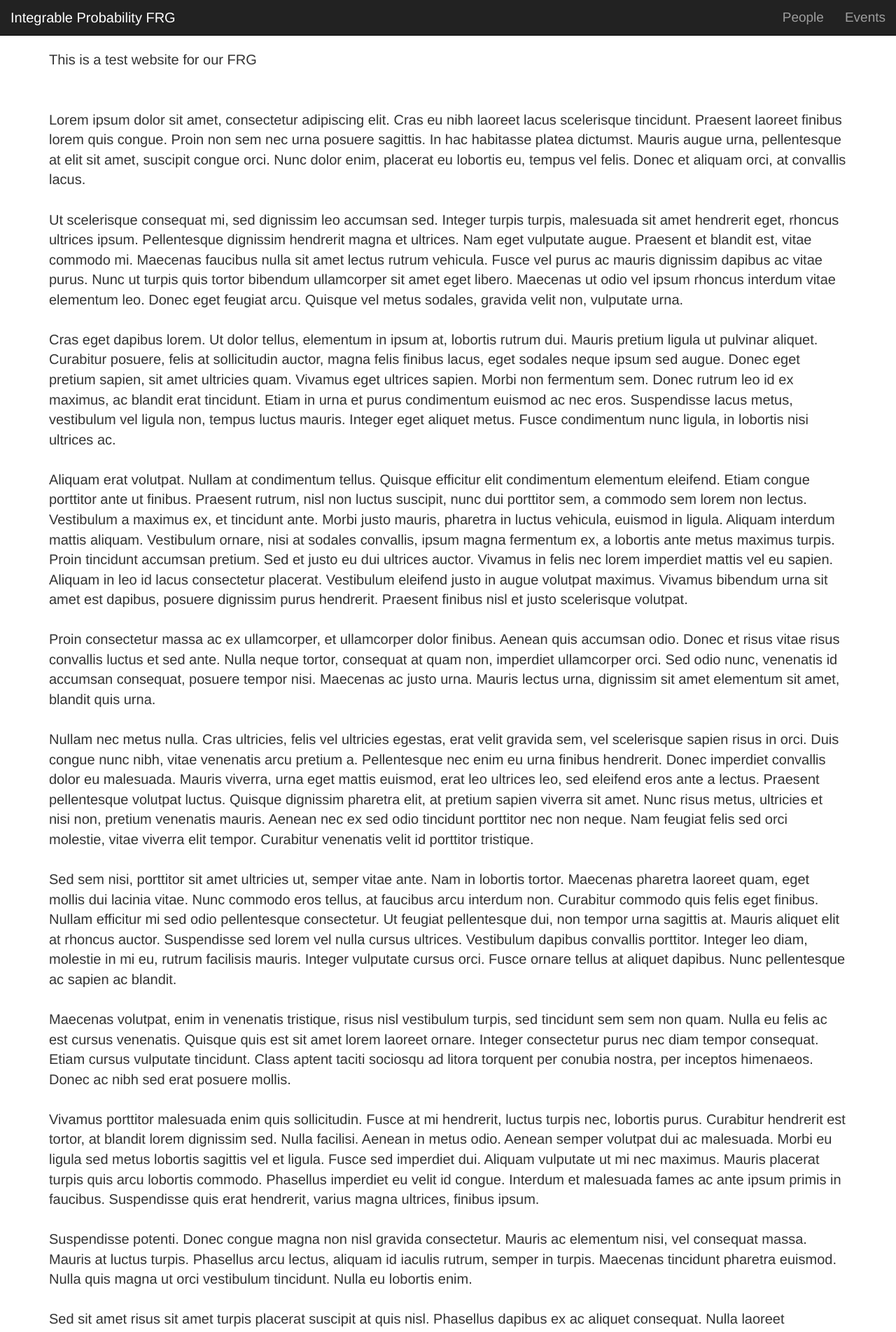
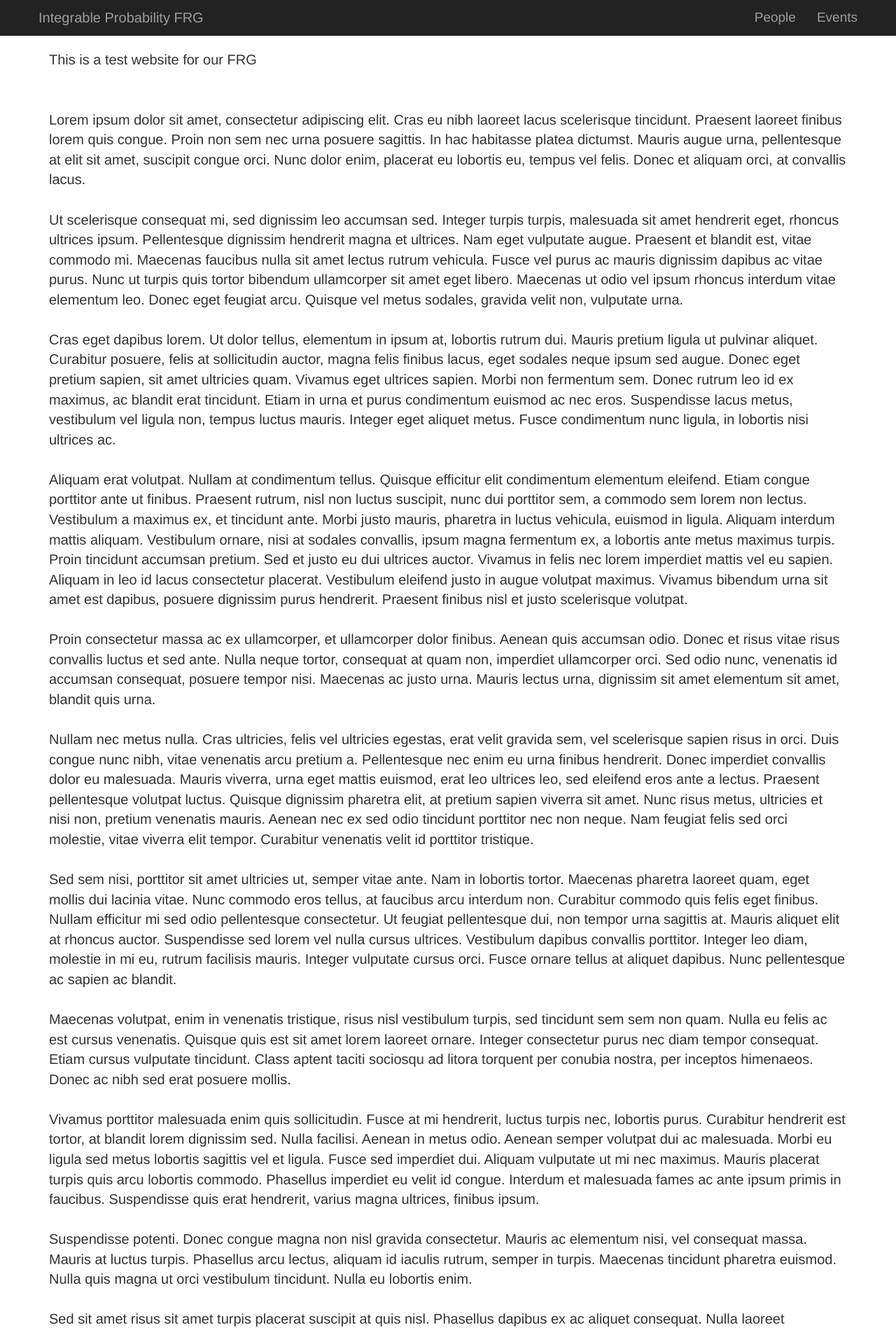
Before and after one commit to int-prob/int-prob-code, a Jekyll site: the page built from index.html, in a window 1280 px wide. Shown: the top 1903 px of the page at 70% size. Built offline with Jekyll 4.4.1, drawn with Linux system fonts in a browser that asks for light colours; the list of posts is cut into pages by our own code.

Commit message:
figured out the good navbar

```diff
--- a/_includes/navbar.html
+++ b/_includes/navbar.html
@@ -1,7 +1,7 @@
 <body>
 
   <nav class="navbar navbar-inverse navbar-static-top bs-docs-nav" role="banner">
-    <div class="container-fluid">
+    <div class="container-fluid" style="max-width:1200px">
       <!-- Brand and toggle get grouped for better mobile display -->
       <div class="navbar-header">
         <!-- <button type="button" class="navbar-toggle collapsed" data-toggle="collapse" data-target="#bs-example-navbar-collapse-1" aria-expanded="false">
```
